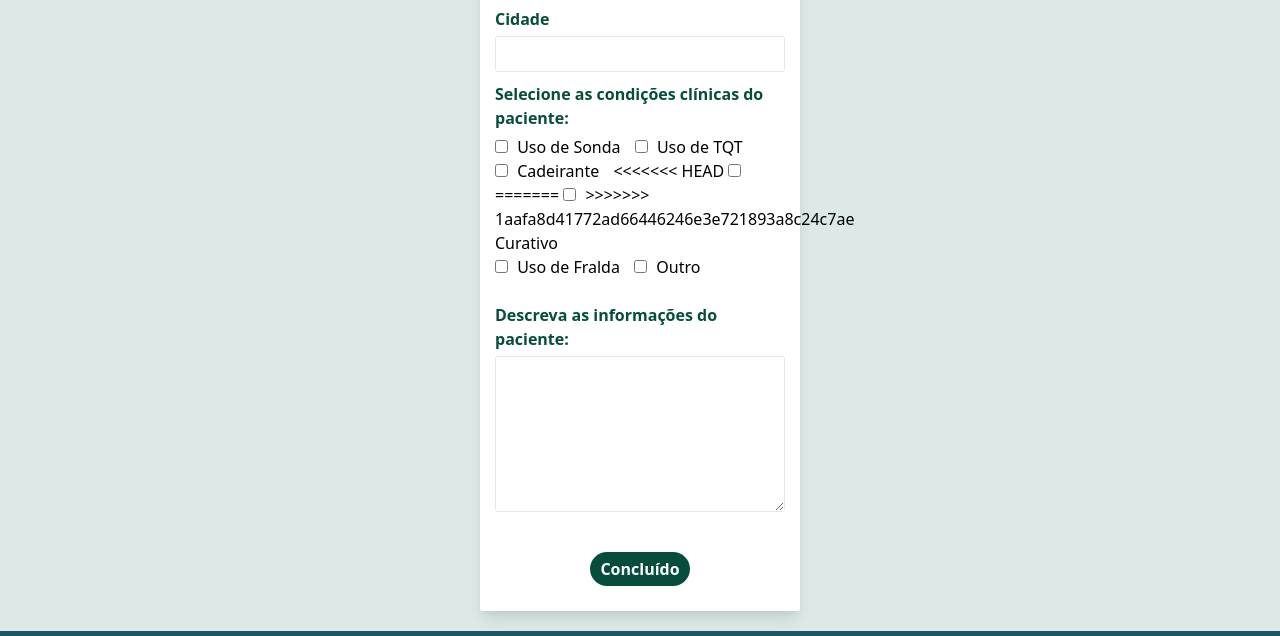
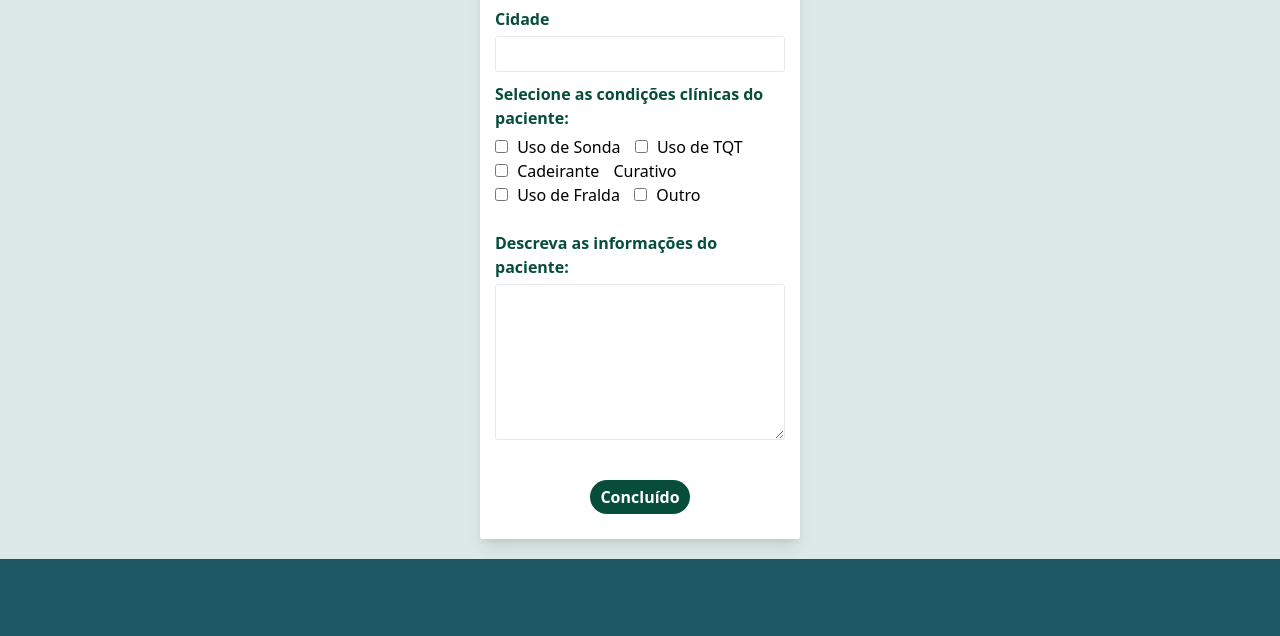
Before and after one commit to nanydev/nhc, a website: page cliente.html in a window 1280 px wide. Shown: the part 1321-1957 px from the top of the page. Drawn offline with nearby package versions, Linux system fonts and the light colour scheme.

Commit message:
finalizando projeto

```diff
--- a/cliente.html
+++ b/cliente.html
@@ -303,11 +303,6 @@
                     <input type="checkbox" name="procedimento" value="Cadeirante" class="mr-2">
                     <label for="procedimento3" class="mr-4">Cadeirante</label>
 
-<<<<<<< HEAD
-                    <input type="checkbox" name="procedimento" value="Possui de Curativo" class="mr-2">
-=======
-                    <input type="checkbox" name="procedimento" value="Curativo" class="mr-2">
->>>>>>> 1aafa8d41772ad66446246e3e721893a8c24c7ae
                     <label for="procedimento4" class="mr-4">Curativo</label>
                   <br>
                     <input type="checkbox" name="procedimento" value="Uso de Fralda" class="mr-2">
```
